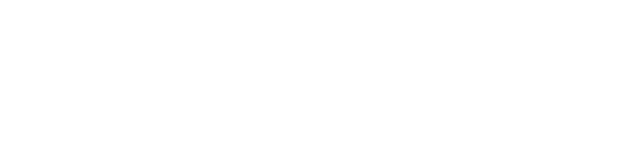
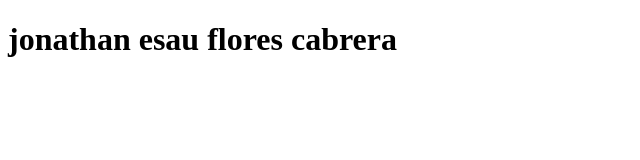
Before and after one commit to Esauflorz24/Seminario-Git-GitHub, a plain HTML site: page index.html in a window 1280 px wide. Shown: the whole page, without its empty margins (0-640 px from the left). Drawn offline with Linux system fonts and the light colour scheme.

Commit message:
agregue mi nombre a mi proyecto

```diff
--- a/index.html
+++ b/index.html
@@ -7,6 +7,6 @@
     <title>Document</title>
 </head>
 <body>
-
+    <h1>jonathan esau flores cabrera</h1>
 </body>
 </html>
```
